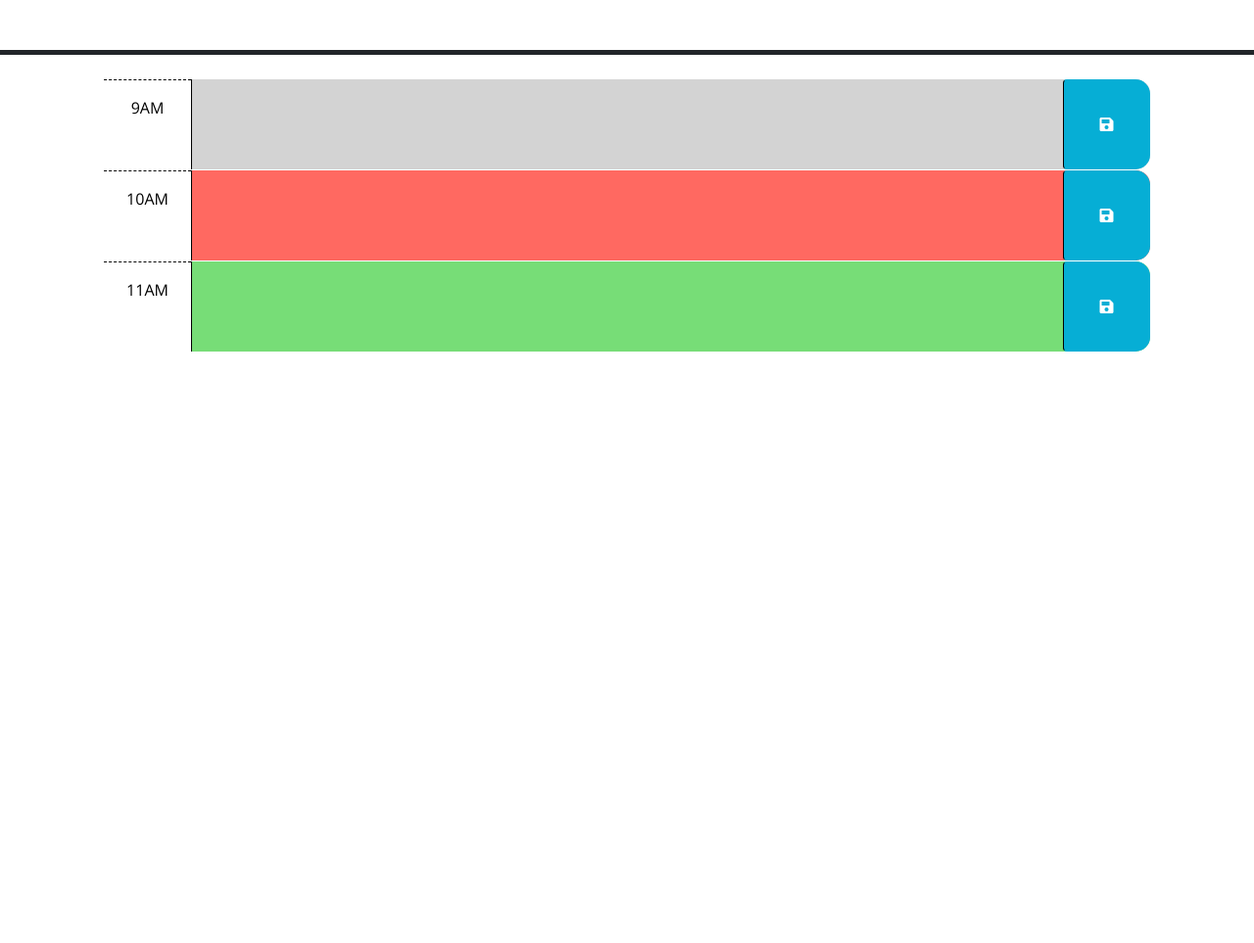
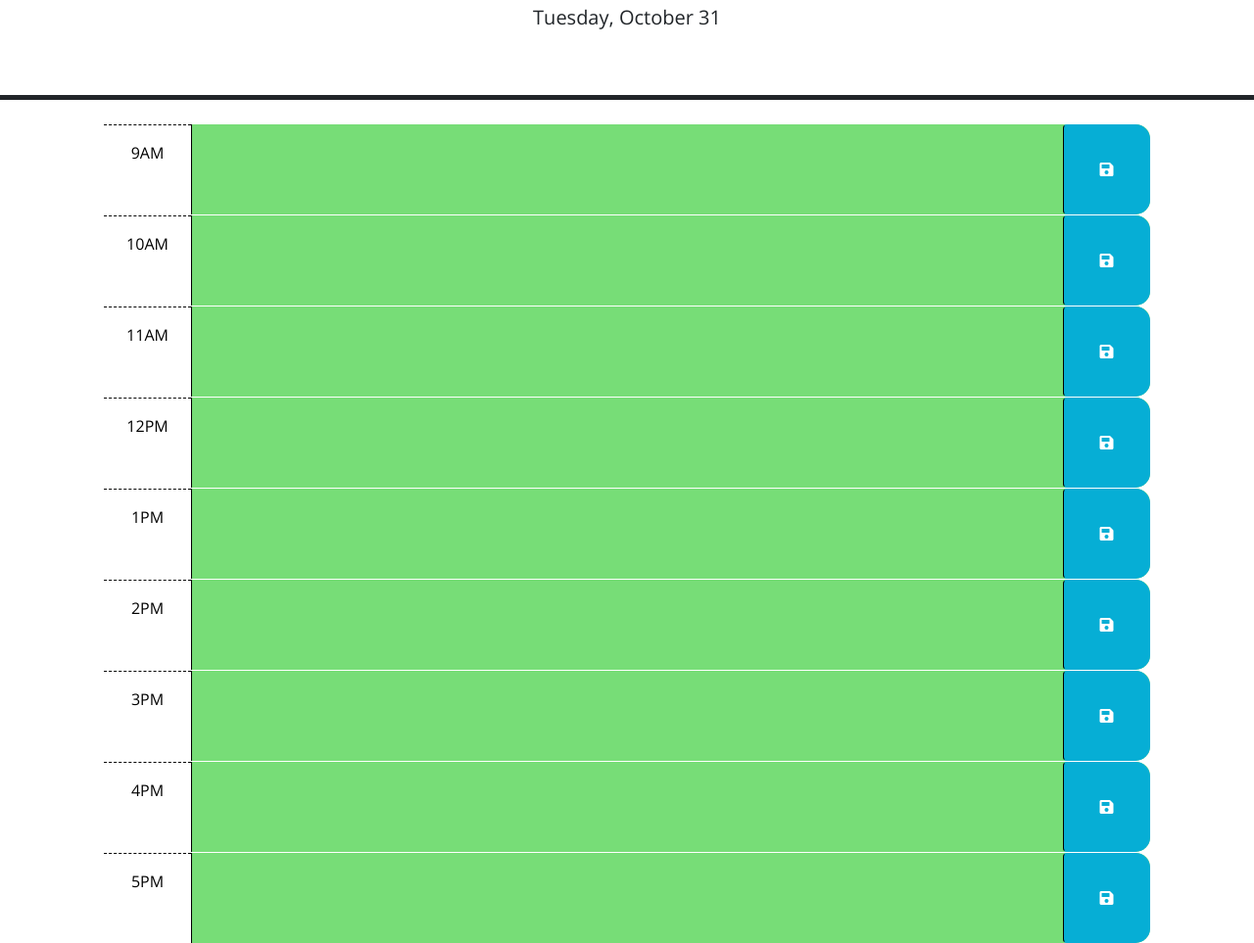
Before and after one commit to Batking74/Work-Day-Calendar, a plain HTML site: page index.html in a window 1280 px wide. Shown: the part 176-1139 px from the top of the page at 98% size. Before the commit the page ends 800 px from the top, so only its background shows below. Drawn offline with nearby package versions, Linux system fonts and the light colour scheme; files that its build step writes are made by us from their sources.

Commit message:
Made changes to the index.html and JS file. I fixed a few logic errors in js file that was affecting the save buttons and colors on the webpage

```diff
--- a/Assets/script.js
+++ b/Assets/script.js
@@ -1,23 +1,54 @@
-// Wrap all code that interacts with the DOM in a call to jQuery to ensure that
-// the code isn't run until the browser has finished rendering all the elements
-// in the html.
-$(function () {
-  // TODO: Add a listener for click events on the save button. This code should
-  // use the id in the containing time-block as a key to save the user input in
-  // local storage. HINT: What does `this` reference in the click listener
-  // function? How can DOM traversal be used to get the "hour-x" id of the
-  // time-block containing the button that was clicked? How might the id be
-  // useful when saving the description in local storage?
-  //
-  // TODO: Add code to apply the past, present, or future class to each time
-  // block by comparing the id to the current hour. HINTS: How can the id
-  // attribute of each time-block be used to conditionally add or remove the
-  // past, present, and future classes? How can Day.js be used to get the
-  // current hour in 24-hour time?
-  //
-  // TODO: Add code to get any user input that was saved in localStorage and set
-  // the values of the corresponding textarea elements. HINT: How can the id
-  // attribute of each time-block be used to do this?
-  //
+$(function() {
+  var today = dayjs();
+  displayPastText();
+  setSaveBtnsEventListener();
+
   // TODO: Add code to display the current date in the header of the page.
+  $('#currentDay').text(today.format('dddd, MMMM DD'));
+
+  const date = new Date($.now());
+  const currentHour = date.getHours();
+
+  for (let i = 9; i <= 17; i++) {
+    const element = $(`#hour-${i}`);
+
+    if (i < currentHour) {
+      element[0].classList.add('past');
+    }
+    else if (i == currentHour) {
+      element[0].classList.add('present');
+    }
+    else {
+      element[0].classList.add('future');
+    }
+  }
 });
+
+// Displays saved past text from localstorage for each textarea once user clicks save.
+function displayPastText() {
+  $('.row').each(function() {
+    var element = $(this);
+    var id = element.attr('id');
+    var text = element.children('textarea');
+    var pastText = localStorage.getItem(id);
+    text.val(pastText);
+  })
+}
+
+// Sets event listeners for all save btns, and if clicked saves to localstorage.
+function setSaveBtnsEventListener() {
+  $('.btn').click(function(e) {
+    let textArea;
+
+    if (e.target.parentElement.classList[0] === 'btn') {
+      textArea = e.target.parentElement.previousElementSibling;
+    }
+    else {
+      textArea = e.target.parentElement.children[1];
+    }
+
+    var id = textArea.parentElement.id;
+    var previousElementValue = textArea.value;
+    localStorage.setItem(id, previousElementValue);
+  })
+}
--- a/index.html
+++ b/index.html
@@ -4,6 +4,7 @@
     <meta charset="UTF-8" />
     <meta name="viewport" content="width=device-width, initial-scale=1.0" />
     <meta http-equiv="X-UA-Compatible" content="ie=edge" />
+    <meta name="description" content="A work day calendar app that I developed to help myself keep track of tasks during the day (9AM-5PM)." />
     <link
       rel="stylesheet"
       href="https://cdn.jsdelivr.net/npm/bootstrap@5.1.3/dist/css/bootstrap.min.css"
@@ -18,7 +19,7 @@
       href="https://fonts.googleapis.com/css?family=Open+Sans&display=swap"
       rel="stylesheet"
     />
-    <link rel="stylesheet" href="style.css" />
+    <link rel="stylesheet" href="./Assets/style.css" />
     <title>Work Day Scheduler</title>
   </head>
 
@@ -40,7 +41,7 @@
         -->
 
       <!-- Example of a past time block. The "past" class adds a gray background color. -->
-      <div id="hour-9" class="row time-block past">
+      <div id="hour-9" class="row time-block">
         <div class="col-2 col-md-1 hour text-center py-3">9AM</div>
         <textarea class="col-8 col-md-10 description" rows="3"> </textarea>
         <button class="btn saveBtn col-2 col-md-1" aria-label="save">
@@ -49,7 +50,7 @@
       </div>
 
       <!-- Example of a a present time block. The "present" class adds a red background color. -->
-      <div id="hour-10" class="row time-block present">
+      <div id="hour-10" class="row time-block">
         <div class="col-2 col-md-1 hour text-center py-3">10AM</div>
         <textarea class="col-8 col-md-10 description" rows="3"> </textarea>
         <button class="btn saveBtn col-2 col-md-1" aria-label="save">
@@ -58,7 +59,7 @@
       </div>
 
       <!-- Example of a future time block. The "future" class adds a green background color. -->
-      <div id="hour-11" class="row time-block future">
+      <div id="hour-11" class="row time-block">
         <div class="col-2 col-md-1 hour text-center py-3">11AM</div>
         <textarea class="col-8 col-md-10 description" rows="3"> </textarea>
         <button class="btn saveBtn col-2 col-md-1" aria-label="save">
@@ -66,13 +67,68 @@
         </button>
       </div>
 
-    <script src="https://code.jquery.com/jquery-3.4.1.min.js"></script>
-    <script
+      <!-- Example of a a present time block. The "present" class adds a red background color. -->
+      <div id="hour-12" class="row time-block">
+        <div class="col-2 col-md-1 hour text-center py-3">12PM</div>
+        <textarea class="col-8 col-md-10 description" rows="3"> </textarea>
+        <button class="btn saveBtn col-2 col-md-1" aria-label="save">
+          <i class="fas fa-save" aria-hidden="true"></i>
+        </button>
+      </div>
+
+      <!-- Example of a a present time block. The "present" class adds a red background color. -->
+      <div id="hour-13" class="row time-block">
+        <div class="col-2 col-md-1 hour text-center py-3">1PM</div>
+        <textarea class="col-8 col-md-10 description" rows="3"> </textarea>
+        <button class="btn saveBtn col-2 col-md-1" aria-label="save">
+          <i class="fas fa-save" aria-hidden="true"></i>
+        </button>
+      </div>
+
+      <!-- Example of a a present time block. The "present" class adds a red background color. -->
+      <div id="hour-14" class="row time-block">
+        <div class="col-2 col-md-1 hour text-center py-3">2PM</div>
+        <textarea class="col-8 col-md-10 description" rows="3"> </textarea>
+        <button class="btn saveBtn col-2 col-md-1" aria-label="save">
+          <i class="fas fa-save" aria-hidden="true"></i>
+        </button>
+      </div>
+
+      <!-- Example of a a present time block. The "present" class adds a red background color. -->
+      <div id="hour-15" class="row time-block">
+        <div class="col-2 col-md-1 hour text-center py-3">3PM</div>
+        <textarea class="col-8 col-md-10 description" rows="3"> </textarea>
+        <button class="btn saveBtn col-2 col-md-1" aria-label="save">
+          <i class="fas fa-save" aria-hidden="true"></i>
+        </button>
+      </div>
+
+      <!-- Example of a a present time block. The "present" class adds a red background color. -->
+      <div id="hour-16" class="row time-block">
+        <div class="col-2 col-md-1 hour text-center py-3">4PM</div>
+        <textarea class="col-8 col-md-10 description" rows="3"> </textarea>
+        <button class="btn saveBtn col-2 col-md-1" aria-label="save">
+          <i class="fas fa-save" aria-hidden="true"></i>
+        </button>
+      </div>
+
+      <!-- Example of a a present time block. The "present" class adds a red background color. -->
+      <div id="hour-17" class="row time-block">
+        <div class="col-2 col-md-1 hour text-center py-3">5PM</div>
+        <textarea class="col-8 col-md-10 description" rows="3"> </textarea>
+        <button class="btn saveBtn col-2 col-md-1" aria-label="save">
+          <i class="fas fa-save" aria-hidden="true"></i>
+        </button>
+      </div>
+    </div>
+
+      <script src="https://code.jquery.com/jquery-3.4.1.min.js"></script>
+      <script
       src="https://cdn.jsdelivr.net/npm/dayjs@1.11.3/dayjs.min.js"
       integrity="sha256-iu/zLUB+QgISXBLCW/mcDi/rnf4m4uEDO0wauy76x7U="
       crossorigin="anonymous"
     ></script>
 
-    <script src="script.js"></script>
+    <script src="./Assets/script.js"></script>
   </body>
 </html>
```
Also changed, not shown: Assets/05-third-party-apis-homework-demo.gif (deleted), Assets/Work_day_calendar.png (added), Assets/style.css (line endings or trailing spaces), 1 other file.
